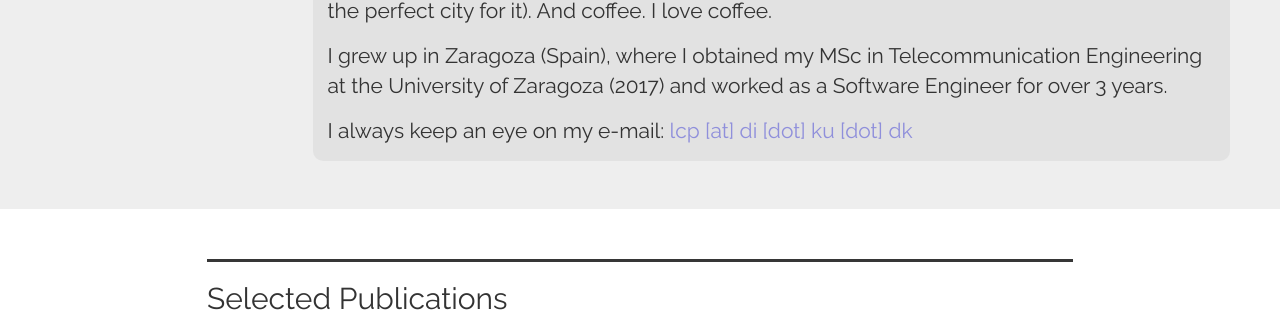
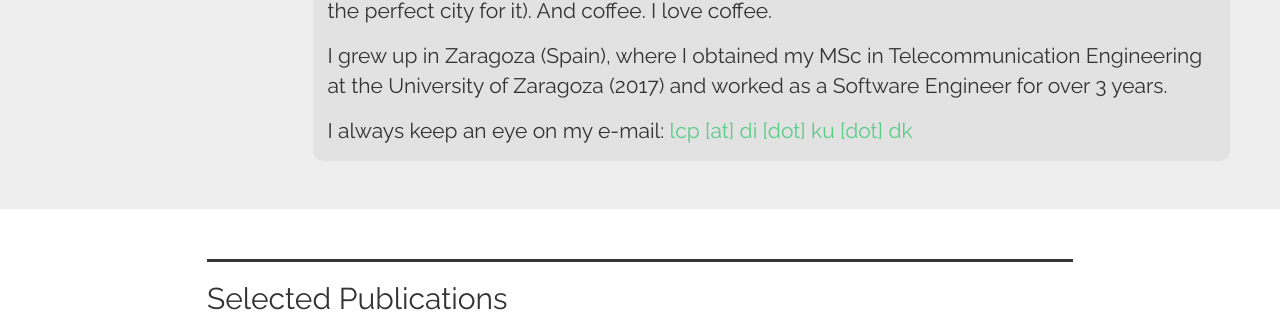
Before and after one commit to lautel/lautel.github.io, a Jekyll site: the page built from index.html, in a window 1280 px wide. Shown: the part 547-859 px from the top of the page. Built offline with Jekyll 4.4.1, drawn with Linux system fonts in a browser that asks for light colours; nearby versions of some CDN libraries; the list of posts is cut into pages by our own code; a style sheet for code colours, icons or effects is not loaded.

Commit message:
Update index.html

```diff
--- a/index.html
+++ b/index.html
@@ -41,7 +41,7 @@ layout: aboutme
           <p align="left">I am particularly interested in the social implications of large scale language models. NLP is rapidly expanding across industries and it is our responsibility to design safe and equitable models to deploy them in practice. Currently, I am digging deeper into analyzing social bias and fairness in language models.</p>
           <p align="left">Whenever I am not in research mode, you can find me bouldering, trying out innovative recipes (shout out to <a href="https://gipsychef.es/category/bestial/">Gipsy Chef</a>) or enjoying a good craft beer (and luckily Copenhagen is the perfect city for it). And coffee. I love coffee.</p>
           <p align="left">I grew up in Zaragoza (Spain), where I obtained my MSc in Telecommunication Engineering at the University of Zaragoza (2017) and worked as a Software Engineer for over 3 years.</p>
-          <p align="left">I always keep an eye on my e-mail: <a style="color:#8F8FDB;">lcp [at] di [dot] ku [dot] dk</a></p>
+          <p align="left">I always keep an eye on my e-mail: <a style="color:#59cc87;">lcp [at] di [dot] ku [dot] dk</a></p>
         </div>
        </div>
     </div>
```
